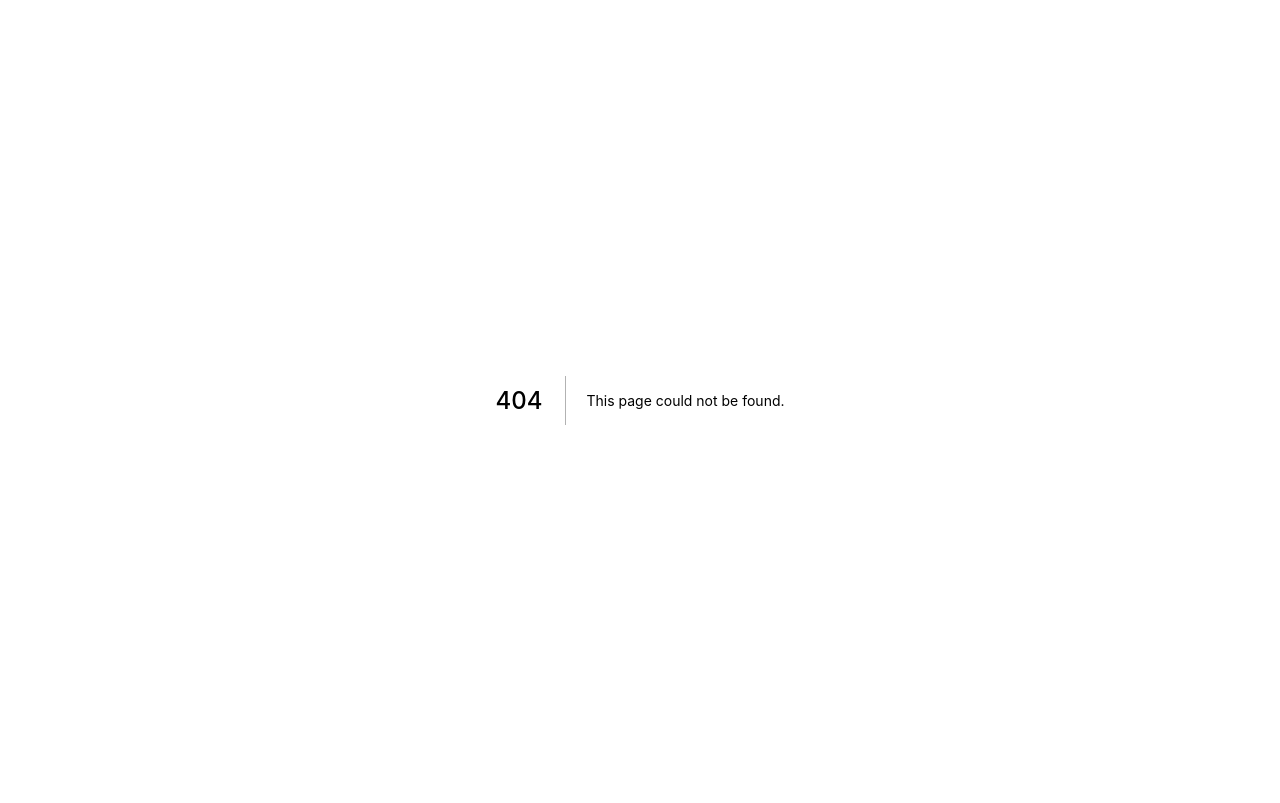
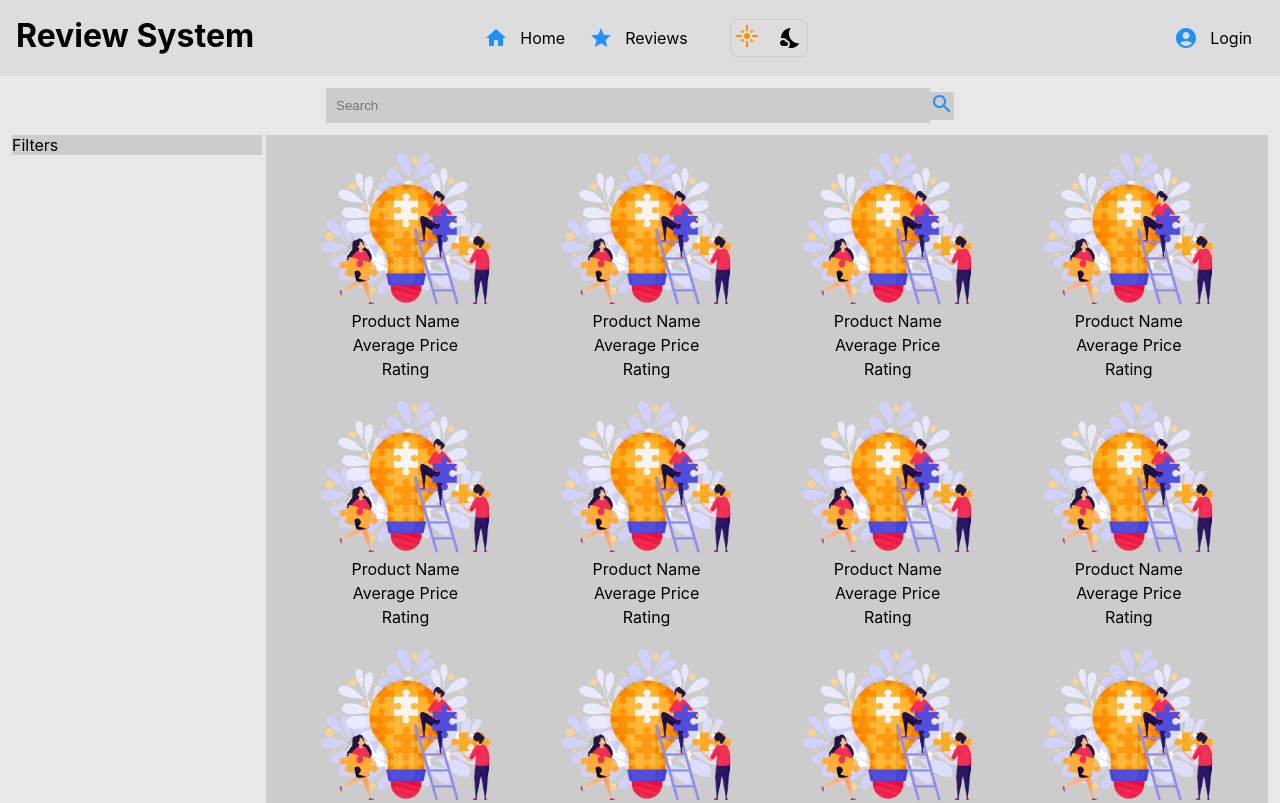
Before and after one commit to amanag0101/review-system, a Next.js app: page /user in a window 1280 px wide. Before the commit this address had no page. Shown: the top 803 px of the page. Built offline with nearby package versions, Linux system fonts and the light colour scheme.

Commit message:
Created index page for user

```diff
--- /dev/null
+++ b/pages/user/index.tsx
@@ -0,0 +1,10 @@
+import Layout from "../../components/public/layout/Layout";
+import Review from "../../components/public/review/Review";
+
+export default function User() {
+    return (
+        <div>
+            <Layout children={<Review />} />
+        </div>
+    );
+}
```
